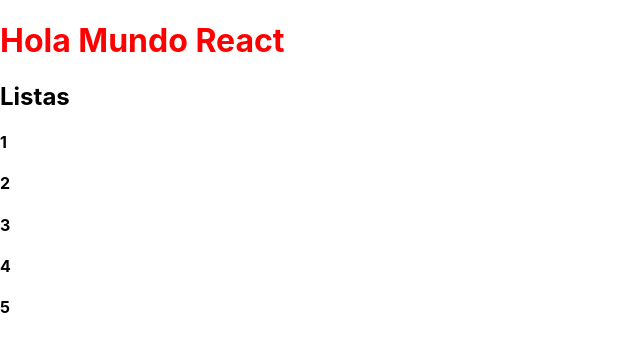
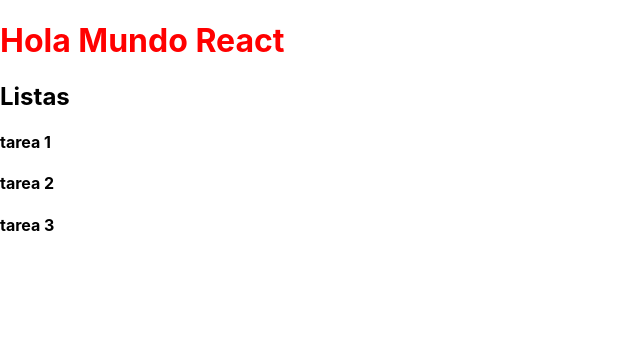
Before and after one commit to makzzer/my-app, a React (Create React App) app: page / in a window 1280 px wide. Shown: the top 352 px of the page, without its empty margins (0-640 px from the left). Built offline with nearby package versions, Linux system fonts and the light colour scheme.

Commit message:
primer list con objetos

```diff
--- a/src/components/Listas.jsx
+++ b/src/components/Listas.jsx
@@ -5,7 +5,15 @@
 
 const Listas = () => {
 
-    const estadoInicial = [1,2,3,4,5]
+    //const estadoInicial = [1,2,3,4,5]
+    //ahora voy a hacer el array pero en vez de numeros que sean objetos con un id
+    const estadoInicial = [
+        {id:1,texto:'tarea 1'},
+        {id:2,texto:'tarea 2'},
+        {id:3,texto:'tarea 3'},
+    ]
+
+
 
     //dentro de los parentesis le coloco el estado inicial
     const [lista,setLista] = useState(estadoInicial)
@@ -21,7 +29,7 @@
                 //en la arrow function si uso map el primer elemento de la guarda es el "item" osea cada elemento del array y el index es el indice
                 //si tuvieramos un id lo pintariamos dentro del key
                 lista.map((item,index) => (
-                    <h4 key={index}>{item}</h4>
+                    <h4 key={item.id}>{item.texto}</h4>
                 ))
             }
         </div>
```
